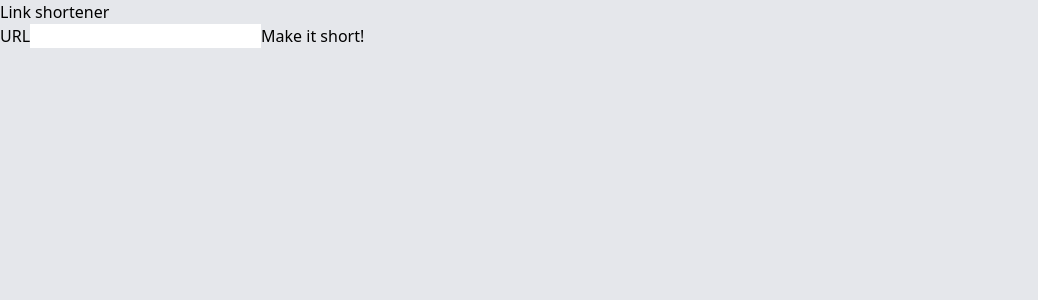
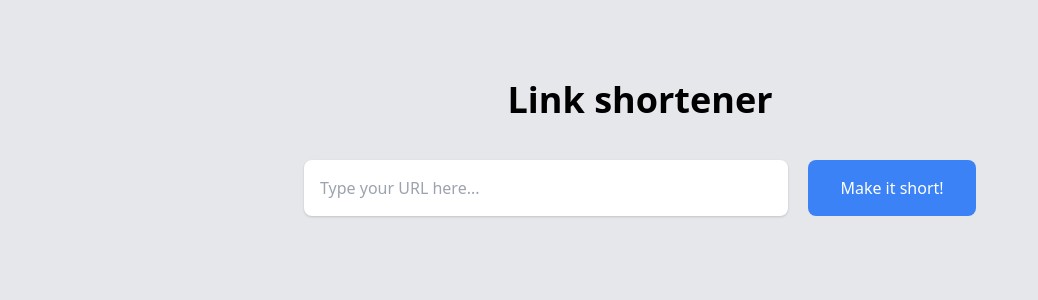
Before and after one commit to mathcale/link-shortener, a Next.js app: page / in a window 1280 px wide. Shown: the top 300 px of the page, without its empty margins (0-1038 px from the left). Built offline with nearby package versions, Linux system fonts and the light colour scheme.

Commit message:
chore(pages/index): using Alert component, adding styles

```diff
--- a/src/pages/index.tsx
+++ b/src/pages/index.tsx
@@ -1,11 +1,17 @@
 import { useState, MouseEvent } from 'react';
+import ReactTooltip from 'react-tooltip';
 
+import { Alert } from '../components';
 import { UrlService } from '../services';
 
 const IndexPage: React.FC = () => {
+  const INITIAL_TOOLTIP_TEXT = 'Copy to clipboard';
+
   const [url, setUrl] = useState<string>('');
   const [error, setError] = useState<string | null>(null);
   const [shorterUrl, setShorterUrl] = useState<string | null>(null);
+
+  const [tooltipText, setTooltipText] = useState<string>(INITIAL_TOOLTIP_TEXT);
   const [isLoading, setIsLoading] = useState<boolean>(false);
 
   const onSubmitPress = async (e: MouseEvent<HTMLElement>): Promise<void> => {
@@ -35,42 +41,68 @@ const IndexPage: React.FC = () => {
     }
   };
 
+  const onShortenedLinkClick = async (e: MouseEvent<HTMLElement>) => {
+    e.preventDefault();
+
+    await navigator.clipboard.writeText(shorterUrl);
+    setTooltipText('Copied!');
+
+    setTimeout(() => {
+      setTooltipText(INITIAL_TOOLTIP_TEXT);
+    }, 2000);
+  };
+
+  const renderSuccessAlertMessage = () => (
+    <div>
+      <p>
+        Your new URL is{' '}
+        <a href="#" onClick={onShortenedLinkClick} data-tip={tooltipText} className="font-bold">
+          {shorterUrl}
+        </a>
+      </p>
+
+      <ReactTooltip />
+    </div>
+  );
+
   return (
-    <div>
-      <h1>Link shortener</h1>
+    <main className="mt-20">
+      <h1 className="text-center text-4xl font-bold">Link shortener</h1>
 
-      {error && (
-        <div className="error">
-          <p>{error}</p>
-        </div>
+      <div className="flex items-center w-full mt-10">
+        <div className="w-full md:max-w-2xl md:mx-auto">
+          {error && <Alert type="error" title="Error" message={error} />}
+
+          {shorterUrl && (
+            <Alert type="success" title="Success" CustomMessage={renderSuccessAlertMessage} />
           )}
 
-      {shorterUrl && (
-        <div className="success">
-          <p>
-            Your new URL is <strong>{shorterUrl}</strong>
-          </p>
-        </div>
-      )}
-
-      <form name="urlShortener">
-        <label htmlFor="url">URL</label>
+          <form className="mb-4 md:flex md:flex-wrap md:justify-between">
+            <div className="flex flex-col mb-4 md:w-3/4">
               <input
                 type="text"
                 name="url"
+                placeholder="Type your URL here..."
                 onChange={(e) => setUrl(e.target.value)}
                 disabled={isLoading}
+                className="bg-white md:mr-5 p-4 shadow rounded-lg focus:outline-none focus:ring focus:border-blue-700"
               />
+            </div>
 
+            <div className="flex flex-col mb-4 md:w-1/4">
               <button
                 type="button"
                 onClick={(e) => (!isLoading ? onSubmitPress(e) : null)}
                 disabled={isLoading}
+                className="p-4 rounded-lg bg-blue-500 hover:bg-blue-700 text-white transition-colors"
               >
                 Make it short!
               </button>
+            </div>
           </form>
         </div>
+      </div>
+    </main>
   );
 };
 
```
Lines whose indentation alone changed are shown as unchanged.
